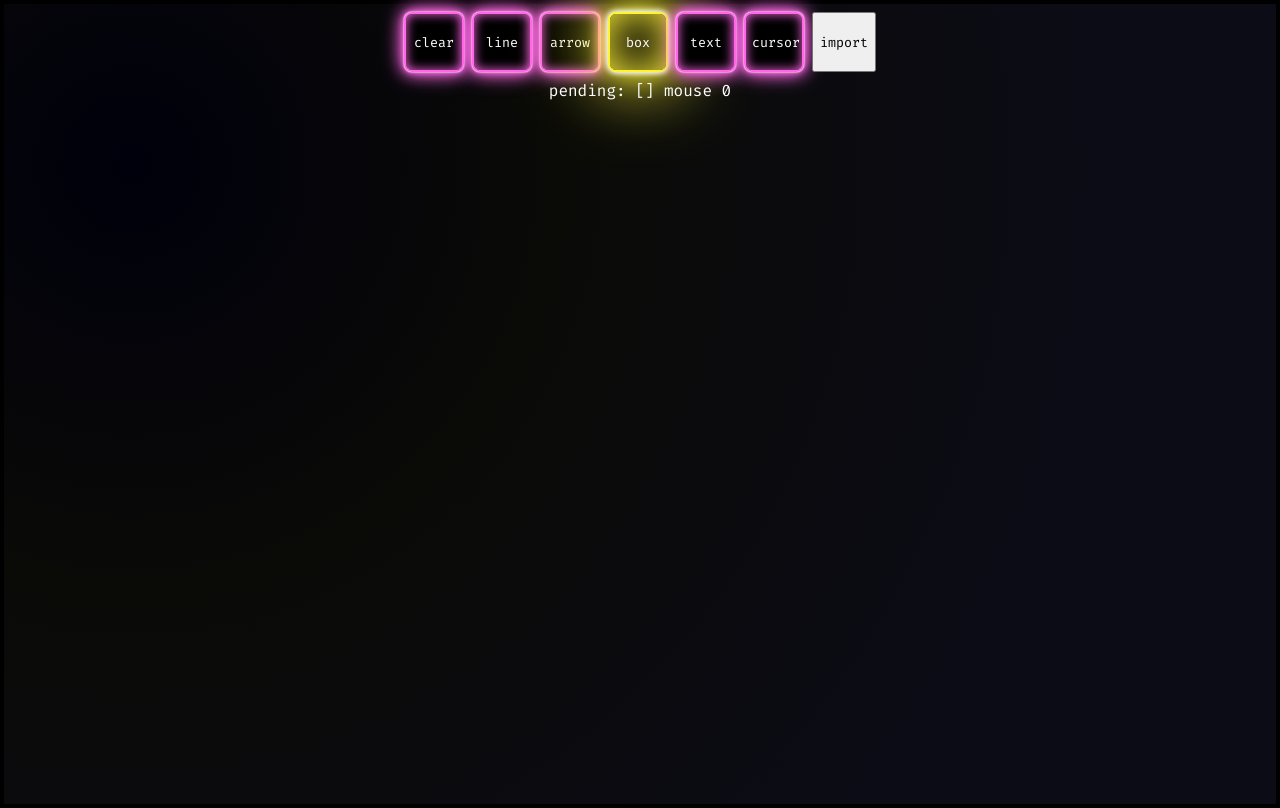
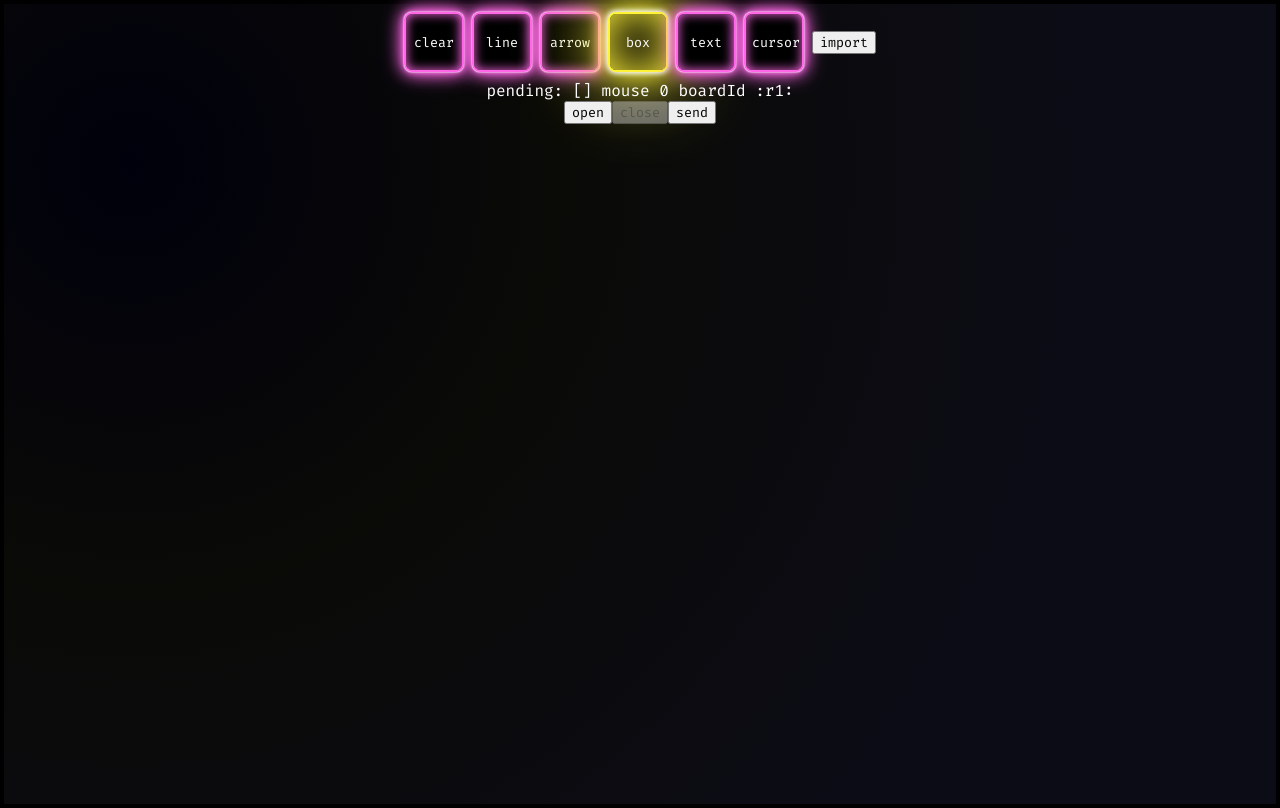
Before and after one commit to Windovvsill/NeonBoard, a React (Create React App) app: page / in a window 1280 px wide. Built offline with nearby package versions, Linux system fonts and the light colour scheme.

Commit message:
init support for client socket connection and logic for rendering collaborator mouse movements

```diff
--- a/src/components/drawing/board.tsx
+++ b/src/components/drawing/board.tsx
@@ -1,6 +1,7 @@
+import { colors } from "components/ds";
 import { usePrevious } from "components/hooks/usePrevious";
 import { importData } from "io/import";
-import React, { useCallback, useRef, useState } from "react";
+import React, { useCallback, useId, useRef, useState } from "react";
 import { useEffect } from "react";
 import { Tools } from "../../types/enums";
 import type { Id, IDrawing, IPosition } from "../../types/types";
@@ -19,6 +20,12 @@ const toolComponents = {
 
 const DELETE_KEYS = ["Delete", "Backspace"];
 
+const colorList = Object.values(colors);
+
+const reconcileColor = (n: number) => {
+  return colorList[n % colorList.length];
+};
+
 const Drawing = (
   props: IDrawing & {
     onDrawingSelect: () => void;
@@ -36,7 +43,19 @@ const Drawing = (
   return render();
 };
 
+type EventType = string;
+
+interface Event {
+  joinOrder: number;
+  type: EventType;
+  boardId: string;
+  eventId: string;
+  mousePosition: { x: number; y: number };
+}
+
 export const Board = () => {
+  const boardId = useId();
+
   const [tool, setTool] = useState<Tools>(Tools.BOX);
   const [pendingCoords, setPendingCoords] = useState<[IPosition?, IPosition?]>(
     []
@@ -50,6 +69,29 @@ export const Board = () => {
 
   const boardRef = useRef<HTMLDivElement>(null);
 
+  const [collabIds, setCollabIds] = useState<{
+    [k: string]: { joinOrder: number };
+  }>({});
+
+  const [collabMice, setCollabMice] = useState<{
+    [k: string]: { x: number; y: number };
+  }>({});
+
+  const { send, close, open, isOpen } = useConnection({
+    collabChange: (action: Event) => {
+      setCollabIds((ids) => ({
+        ...ids,
+        [action.boardId]: { joinOrder: action.joinOrder },
+      }));
+    },
+    rtMousePosition: (action: Event) => {
+      setCollabMice((ids) => ({
+        ...ids,
+        [action.boardId]: action.mousePosition,
+      }));
+    },
+  });
+
   const {
     mousePosition,
     on: trackingOn,
@@ -57,8 +99,23 @@ export const Board = () => {
   } = useMousePosition();
 
   useEffect(() => {
-    setTracking(pendingCoords.length === 1);
-  }, [pendingCoords]);
+    if (isOpen) sendEvent("rtMousePosition", { mousePosition });
+  }, [isOpen, mousePosition]);
+
+  const sendEvent = (type: EventType, payload: object) => {
+    const event = JSON.stringify({
+      boardId,
+      eventId: String(Math.random()), // TODO: ????
+      ...payload,
+      type,
+    });
+    send(event);
+  };
+
+  useEffect(() => {
+    isOpen ? trackingOn() : trackingOff();
+    sendEvent("collabChange", {});
+  }, [isOpen]);
 
   useEffect(() => {
     tracking ? trackingOn() : trackingOff();
@@ -81,6 +138,8 @@ export const Board = () => {
   };
 
   useEffect(() => {
+    setTracking(pendingCoords.length === 1);
+
     if (pendingCoords.length === 2) {
       const id = Date.now();
       setDrawings((d) => [...d, { tool, coords: pendingCoords, id }]);
@@ -166,9 +225,14 @@ export const Board = () => {
           key={d.id}
           onDrawingSelect={() => onDrawingSelect(d.id)}
           selected={d.id === selectedDrawing}
-          onPositionUpdate={(coords) =>
-            updateSingleDrawingPosition(d.id, coords)
-          }
+          onPositionUpdate={(coords) => {
+            console.log(typeof d.id, d.id, coords);
+            sendEvent("updateSingleDrawingPosition", {
+              drawingId: d.id,
+              coords,
+            });
+            updateSingleDrawingPosition(d.id, coords);
+          }}
         />
       ))}
 
@@ -196,20 +260,121 @@ export const Board = () => {
       {" pending: " +
         JSON.stringify(pendingCoords) +
         " mouse " +
-        mousePosition.x}
+        mousePosition.x +
+        " boardId " +
+        boardId}
+      <div
+        onClick={(e) => {
+          e.stopPropagation();
+        }}
+      >
+        <button disabled={isOpen} onClick={() => open()}>
+          {"open"}
+        </button>
+        <button disabled={!isOpen} onClick={() => close()}>
+          {"close"}
+        </button>
+        <button onClick={() => sendEvent("ping", { type: "ping" })}>
+          {"send"}
+        </button>
+        {Object.entries(collabMice).map(([id, c]) => {
+          // const color = reconcileColor(collabIds[id].joinOrder ?? 0);
+          return (
+            <div
+              style={{
+                position: "absolute",
+                top: c.y,
+                left: c.x,
+                width: "28px",
+                // Ignore clicks!
+                pointerEvents: "none",
+              }}
+            >
+              <svg
+                version="1.1"
+                id="Layer_1"
+                xmlns="http://www.w3.org/2000/svg"
+                x="0px"
+                xmlSpace="preserve"
+                xmlnsXlink="http://www.w3.org/1999/xlink"
+                y="0px"
+                viewBox="0 0 28 28"
+                enableBackground="new 0 0 28 28"
+              >
+                <polygon
+                  fill={"#fff"}
+                  points="8.2,20.9 8.2,4.9 19.8,16.5 13,16.5 12.6,16.6 "
+                />
+                <polygon
+                  fill="#0ff"
+                  points="17.3,21.6 13.7,23.1 9,12 12.7,10.5 "
+                />
+                <rect
+                  fill="#f0f"
+                  x="12.5"
+                  y="13.6"
+                  transform="matrix(0.9221 -0.3871 0.3871 0.9221 -5.7605 6.5909)"
+                  width="2"
+                  height="8"
+                />
+                <polygon
+                  fill="#fff"
+                  points="9.2,7.3 9.2,18.5 12.2,15.6 12.6,15.5 17.4,15.5 "
+                />
+              </svg>
+            </div>
+          );
+        })}
+      </div>
     </div>
   );
 };
 
-// const connect = () => {
-//   const ws = new WebSocket("localhost:12345", "tcp");
-//   ws.onopen = function (event) {
-//     ws.send("Here's some text that the server is urgently awaiting!");
-//   };
+const useConnection = (subscriptions: any) => {
+  const socket = useRef<WebSocket>();
 
-//   ws.onmessage?.((m) => {
-//     console.log(m.data);
-//   });
-// };
+  // const ready = () => socket.current?.OPEN === 1;
+  const [ready, setReady] = useState(false);
 
-// connect();
+  const close = () => {
+    socket.current?.close();
+    setReady(false);
+  };
+
+  const open = () => {
+    console.log("creating localhost:5000");
+
+    socket.current = new WebSocket("ws://localhost:5000/ws");
+
+    // Connection opened
+    socket.current.addEventListener("open", (event) => {
+      setReady(true);
+      console.log("socket opened");
+    });
+
+    socket.current.addEventListener("close", (event) => {
+      console.log("closing connection");
+      setReady(false);
+    });
+
+    // Listen for messages
+    socket.current.addEventListener("message", (event) => {
+      const p = JSON.parse(event.data);
+      console.log("Got message from server ", event.data, p);
+      if (!p) return;
+      subscriptions[p?.type]?.(p);
+    });
+
+    socket.current.addEventListener("error", (event) => {
+      console.error(event);
+    });
+  };
+
+  const send = (event: string) => {
+    if (!ready) return;
+    console.log("Sending payload:", event);
+    socket.current?.send(event);
+  };
+
+  return { send, close, open, isOpen: ready };
+};
--- a/src/components/library/container.tsx
+++ b/src/components/library/container.tsx
@@ -1,9 +1,9 @@
-import React from "react";
-import { FC } from "react";
+import React, { ReactNode } from "react";
 
 const paddingScales = [0, 4, 16, 32];
 
 interface LayoutProps {
+  children: ReactNode;
   paddingScale?: number;
   onClick?: React.MouseEventHandler<HTMLDivElement>;
 }
@@ -17,18 +17,17 @@ const flexBase = (paddingScale?: number) => ({
   display: "flex",
 });
 
-const FlexElement: (flexDirection: "row" | "column") => FC<LayoutProps> =
-  () =>
-  ({ children, paddingScale, onClick }) => {
+const FlexElement =
+  (flexDirection: "row" | "column") => (props: LayoutProps) => {
     return (
       <div
         style={{
-          flexDirection: "row",
-          ...flexBase(paddingScale),
+          flexDirection,
+          ...flexBase(props.paddingScale),
         }}
-        onClick={onClick}
+        onClick={props.onClick}
       >
-        {children}
+        {props.children}
       </div>
     );
   };
--- a/src/layouts/Landing.tsx
+++ b/src/layouts/Landing.tsx
@@ -1,9 +1,9 @@
-import React from "react";
+import React, { ReactNode } from "react";
 import { FC } from "react";
 import { Board } from "../components/drawing/board";
 import { Row } from "../components/library/container";
 
-export const LandingContainer: FC = ({ children }) => {
+export const LandingContainer = (props: { children?: ReactNode }) => {
   return (
     <div
       style={{
@@ -15,7 +15,7 @@ export const LandingContainer: FC = ({ children }) => {
       <Row>
         <Board />
       </Row>
-      {children}
+      {props.children}
     </div>
   );
 };
```
Also changed, not shown: src/assets/svg/cursor.svg (added).
